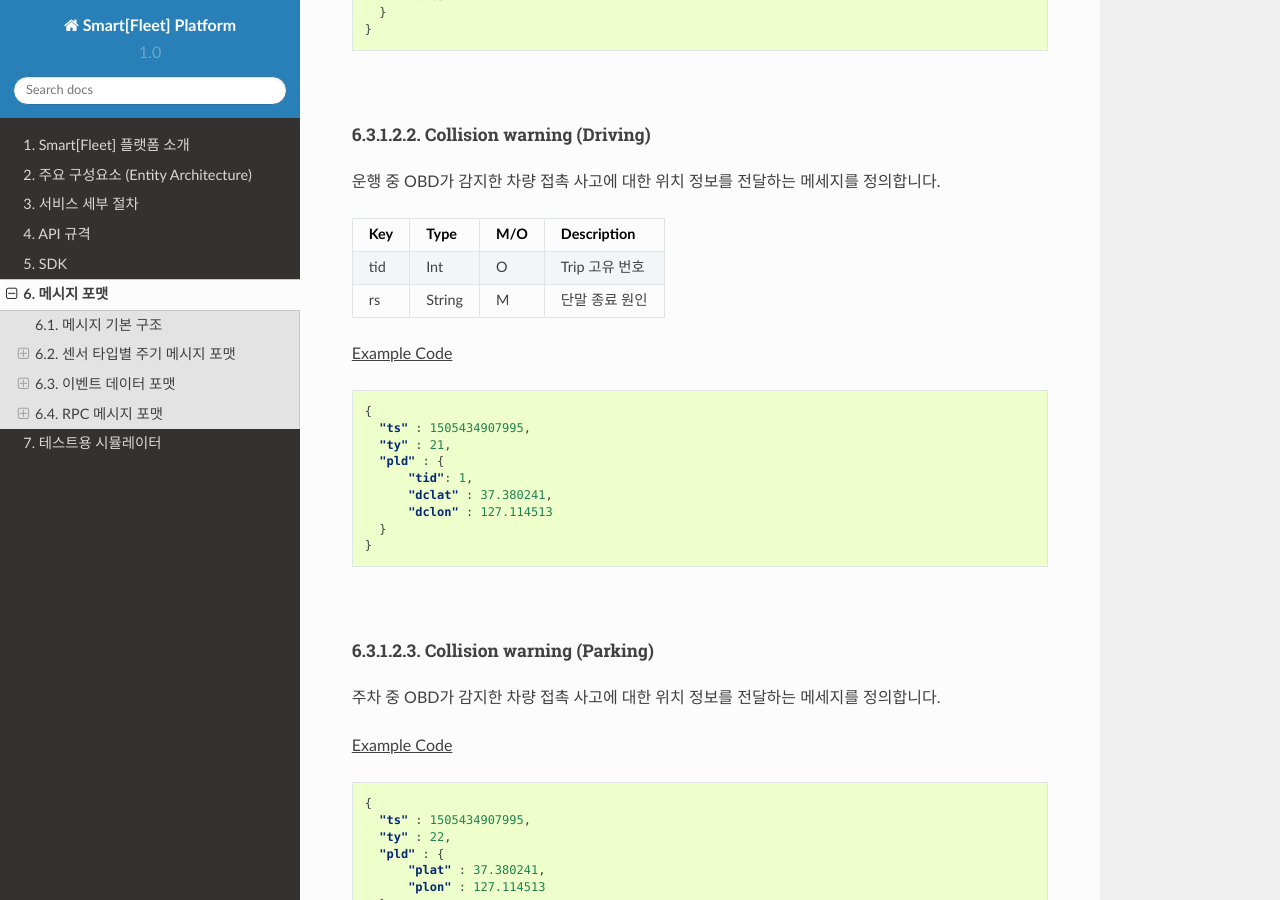
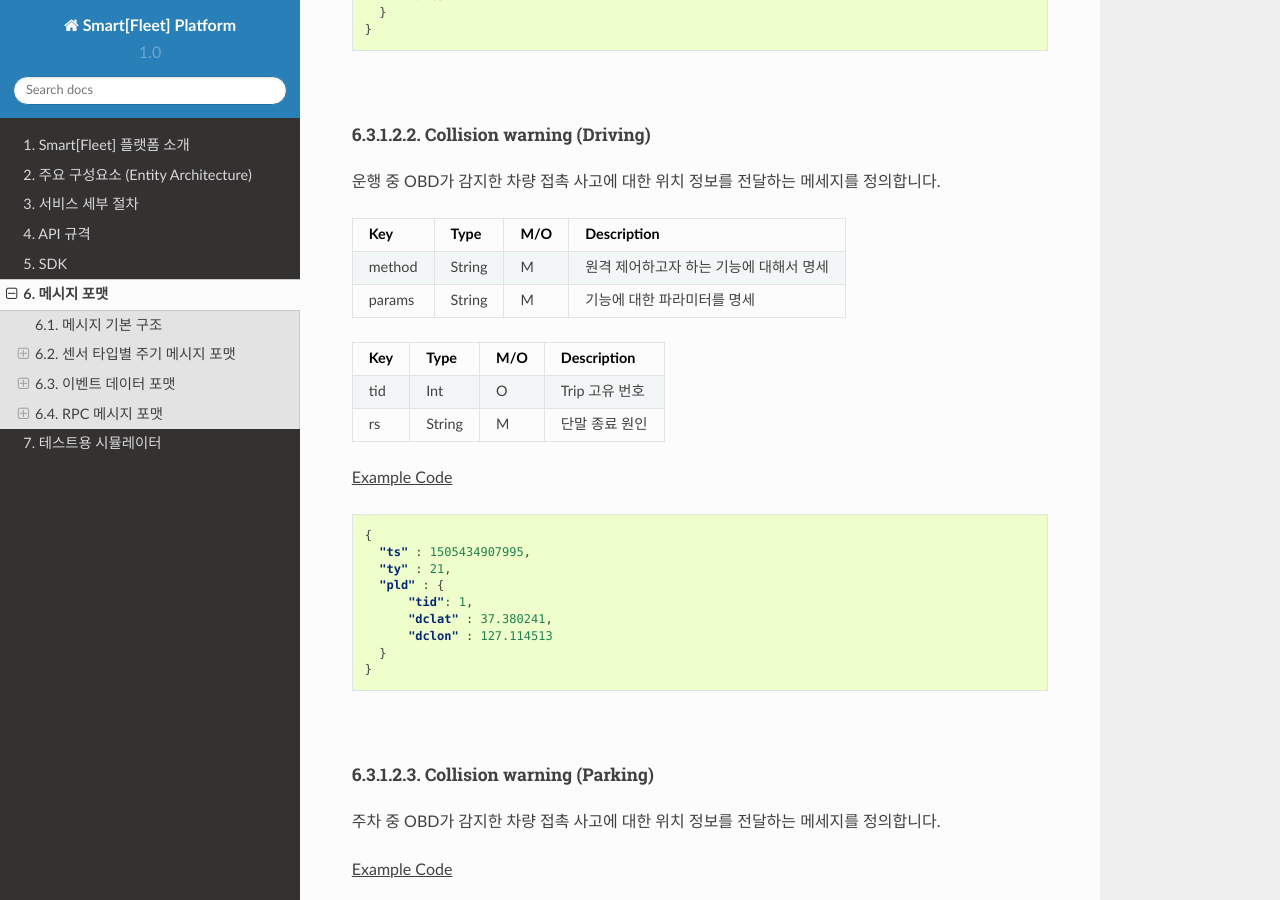
Before and after one commit to skt-smartfleet/web_document, a Sphinx documentation site: the page built from source/message.rst, in a window 1280 px wide and 900 px high, scrolled down 12600 px. Built offline with Sphinx 7.4.7 and the Read the Docs theme 2.0.0, drawn with Linux system fonts in a browser that asks for light colours.

Commit message:
change some errarta

```diff
--- a/source/message.rst
+++ b/source/message.rst
@@ -704,6 +704,15 @@ Collision warning (Driving)
 .. rst-class:: table-width-fix
 .. rst-class:: text-align-justify
 
++--------+--------+-----+-----------------------------------------+
+| Key    | Type   | M/O | Description                             |
++========+========+=====+=========================================+
+| method | String | M   | 원격 제어하고자 하는 기능에 대해서 명세 |
++--------+--------+-----+-----------------------------------------+
+| params | String | M   | 기능에 대한 파라미터를 명세             |
++--------+--------+-----+-----------------------------------------+
+
+
 +-----+--------+-----+----------------+
 | Key | Type   | M/O | Description    |
 +=====+========+=====+================+
```
